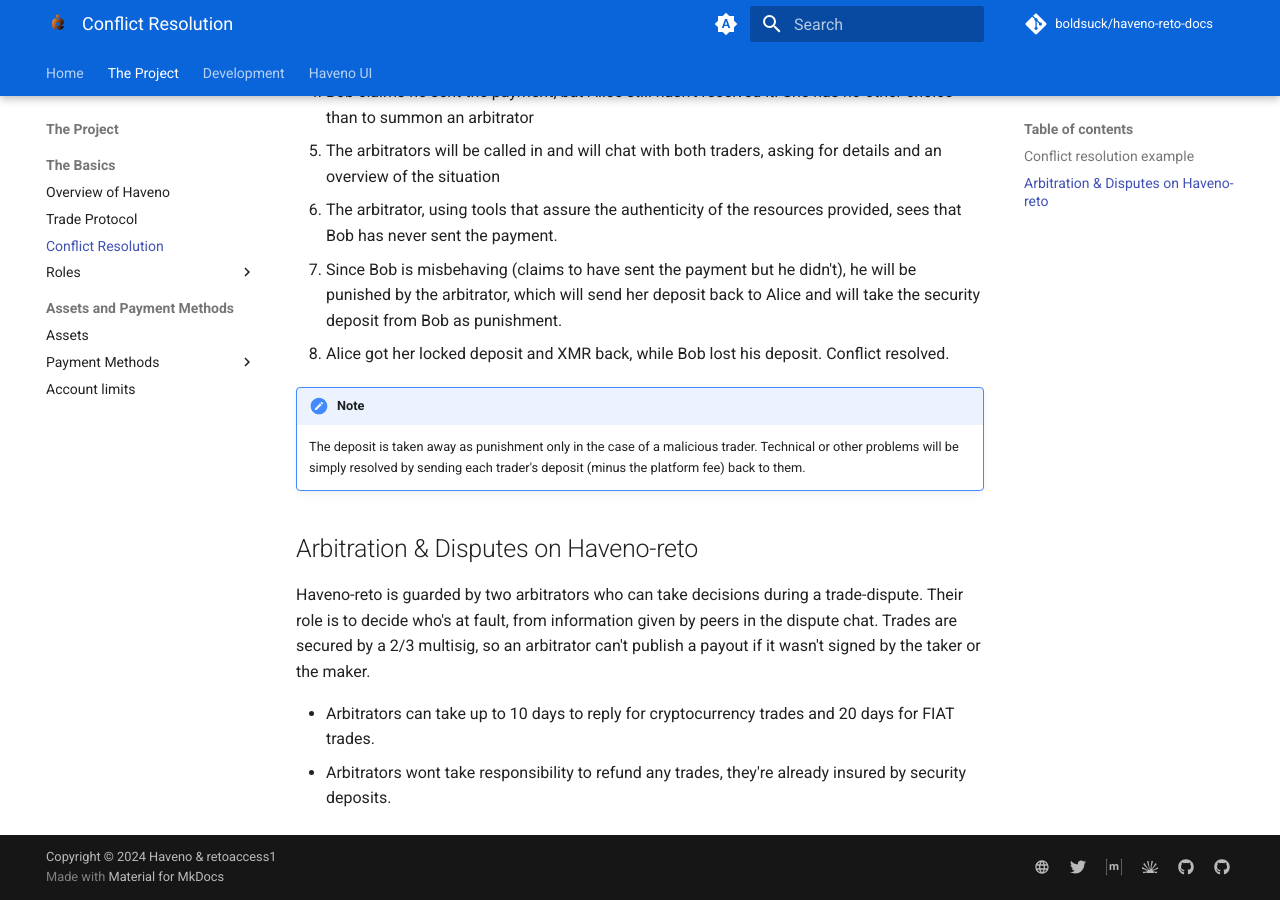
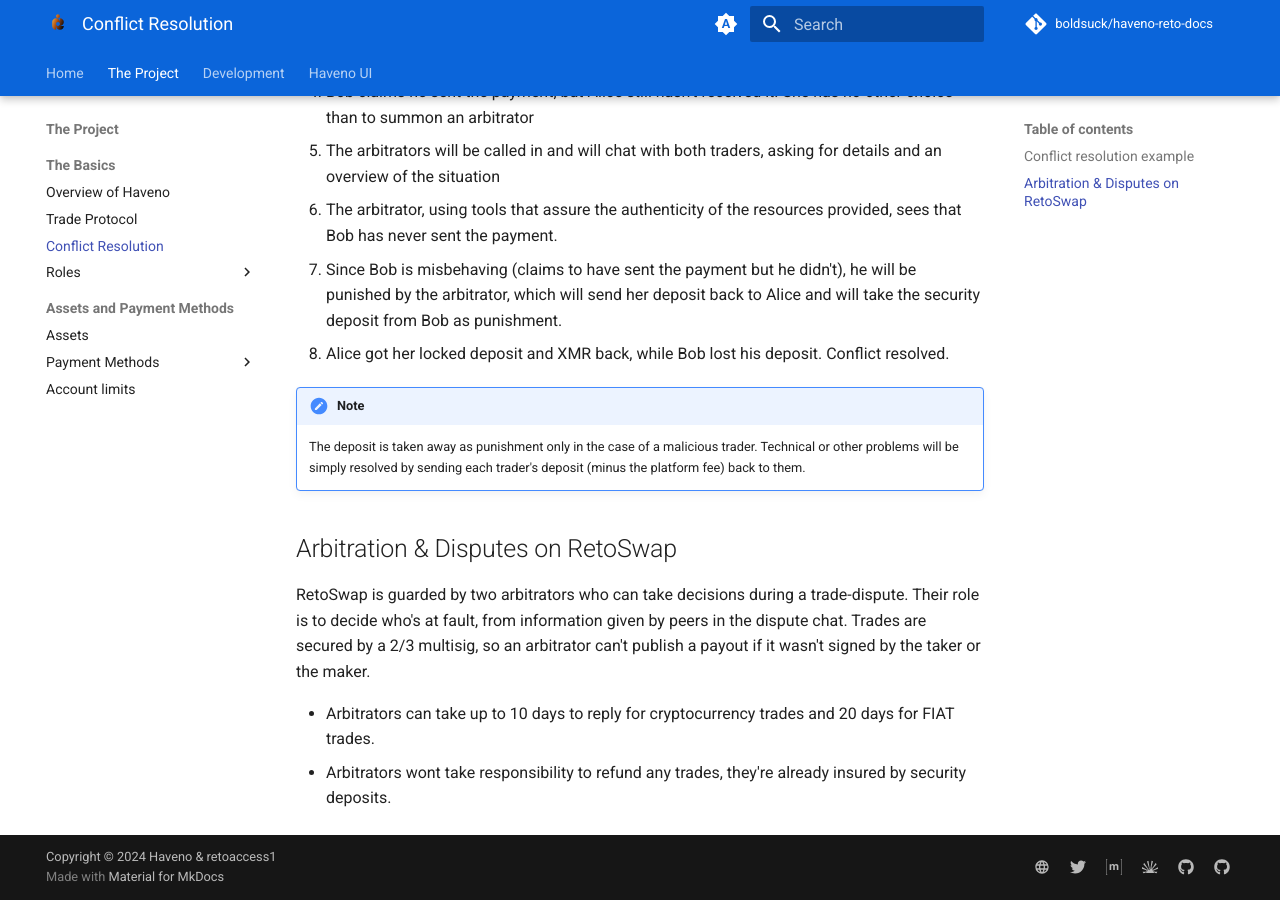
Before and after one commit to boldsuck/haveno-reto-docs, an MkDocs documentation site: the page built from docs/the-project/conflict-resolution.md, in a window 1280 px wide and 900 px high, scrolled down 721 px. Built offline with MkDocs 1.6.1 and Material for MkDocs 9.7.7, drawn with Linux system fonts in a browser that asks for light colours; plug-ins that fetch from the network failed and are left out; comment, search, counter and statistics services are not loaded; the version menu is left out.

Commit message:
Rename Haveno-reto to RetoSwap

```diff
--- a/docs/the-project/conflict-resolution.md
+++ b/docs/the-project/conflict-resolution.md
@@ -23,9 +23,9 @@
     The deposit is taken away as punishment only in the case of a malicious trader. Technical or other problems will be simply resolved by sending each trader's deposit (minus the platform fee) back to them.
 
 
-## Arbitration & Disputes on Haveno-reto
+## Arbitration & Disputes on RetoSwap
 
-Haveno-reto is guarded by two arbitrators who can take decisions during a trade-dispute. Their role is to decide who's at fault, from information given by peers in the dispute chat.
+RetoSwap is guarded by two arbitrators who can take decisions during a trade-dispute. Their role is to decide who's at fault, from information given by peers in the dispute chat.
 Trades are secured by a 2/3 multisig, so an arbitrator can't publish a payout if it wasn't signed by the taker or the maker.
 
 - Arbitrators can take up to 10 days to reply for cryptocurrency trades and 20 days for FIAT trades.
```
Also changed, not shown: docs/the-project/payment_methods/F2F.md (+1 -1 lines), 1 other file.
